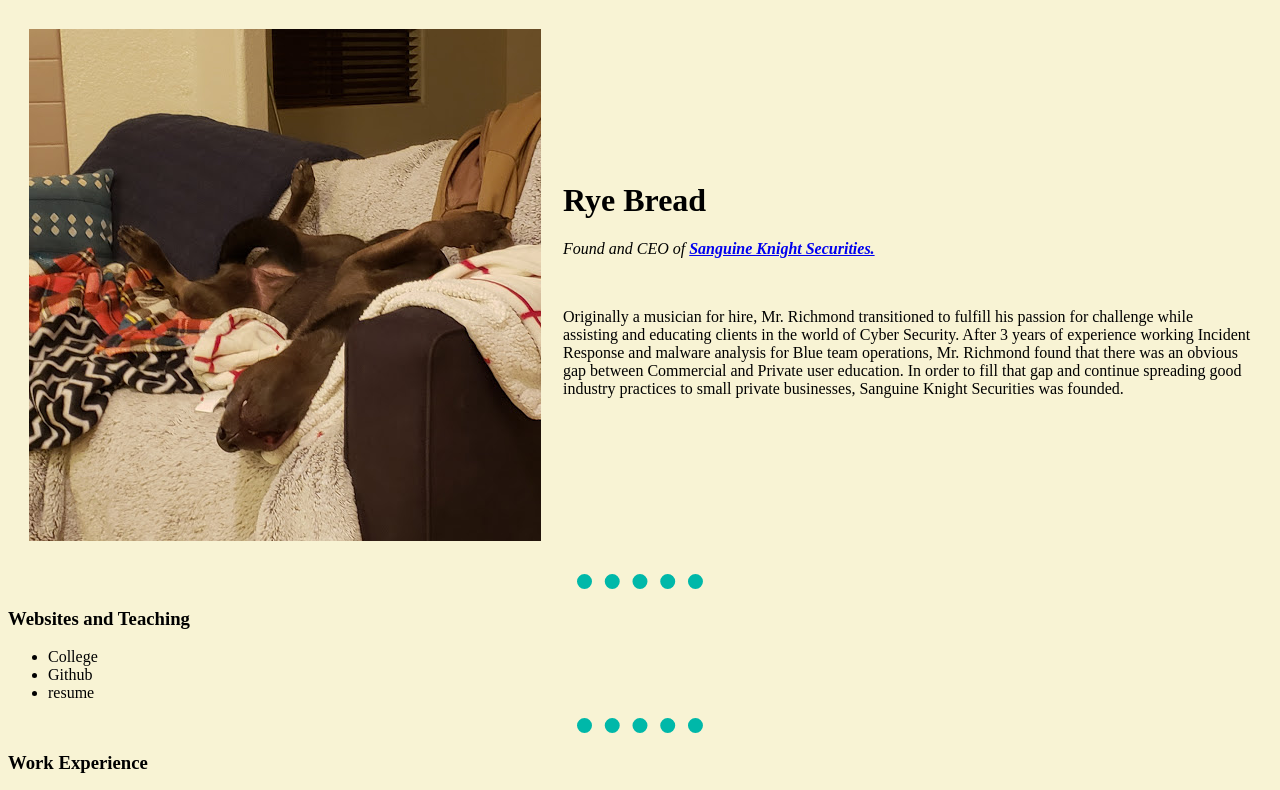
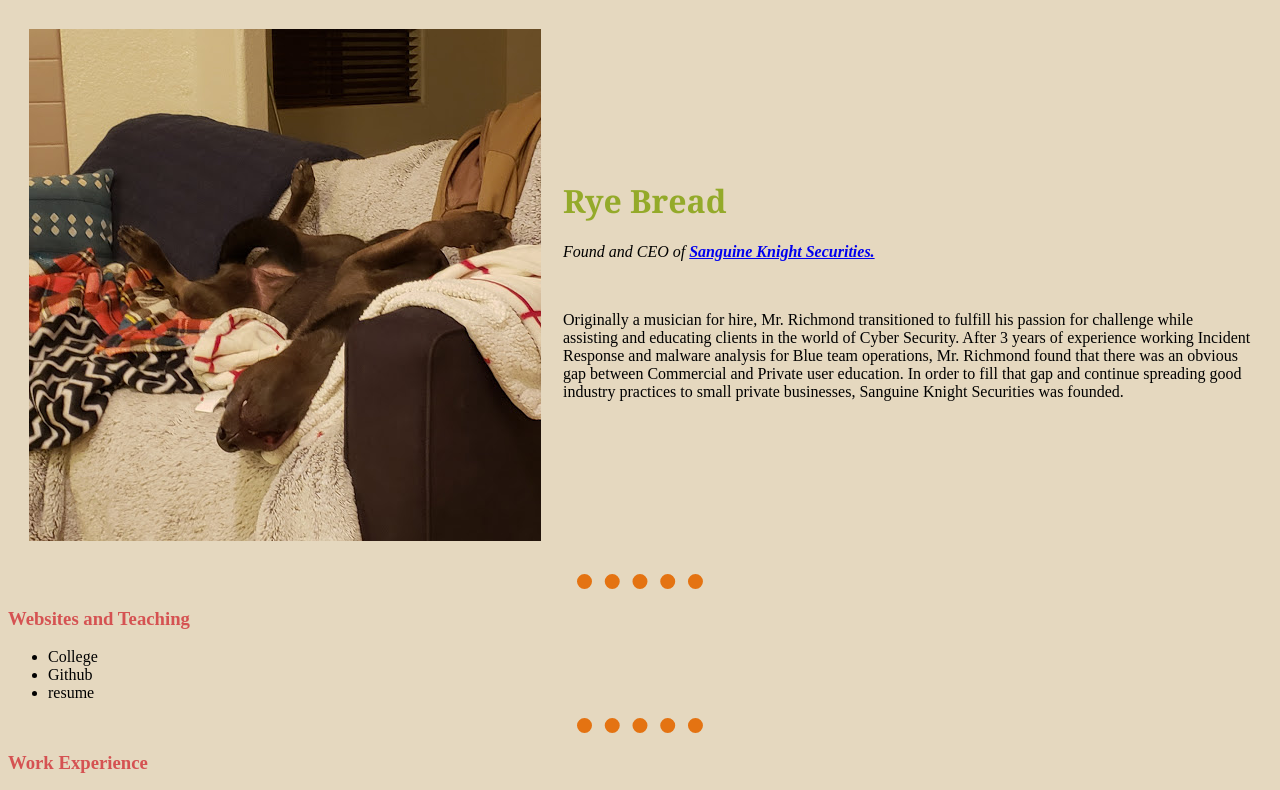
Before and after one commit to gingerknight/CV_html_css, a plain HTML site: page index.html in a window 1280 px wide. Shown: the top 790 px of the page. Drawn offline with Linux system fonts and the light colour scheme; files that its build step writes are made by us from their sources.

Commit message:
Version 2

```diff
--- a/styles.css
+++ b/styles.css
@@ -1,11 +1,23 @@
 body {
-  background-color: #f8f3d4;
+  background-color: #e5d8bf;
 }
 
 hr {
-  border-color: #00b8a9;
+  border-color: #e47312;
   border-style: dotted none none;
   border-width: 15px;
   height: 0px;
   width: 10%;
 }
+
+h1 {
+  color: #94aa2a;
+  font-family: Georgia, sans-serif;
+  font-weight: bold;
+
+
+}
+
+h3 {
+  color: #d55252;
+}
```
